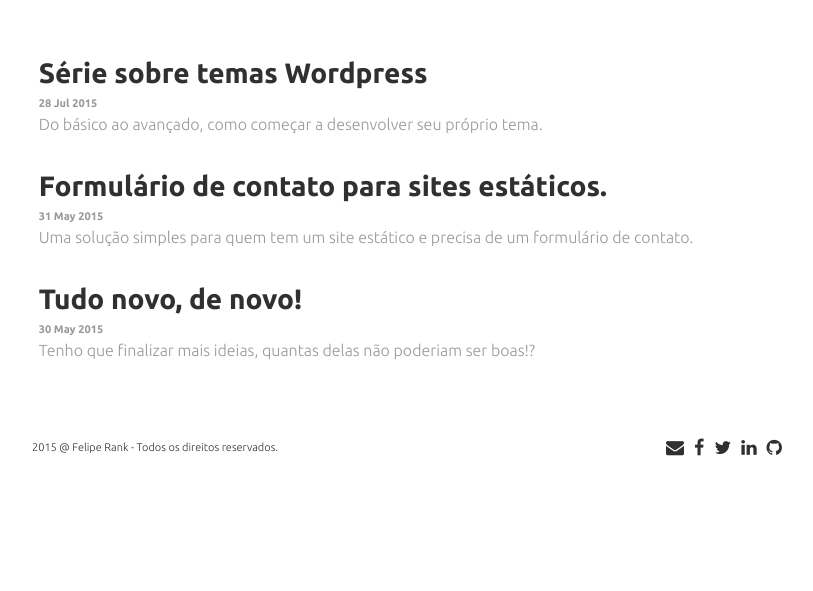
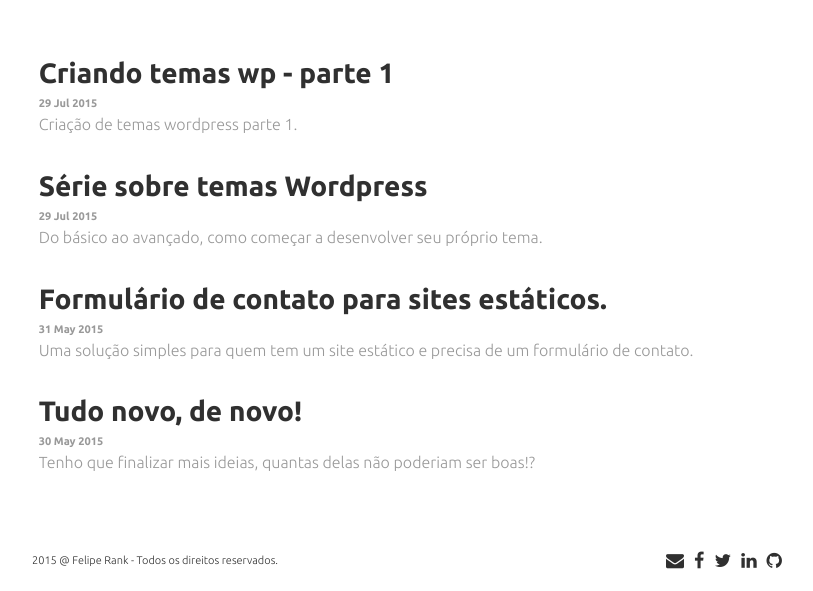
Before and after one commit to btcline/raank.github.io, a Jekyll site: the page built from blog.html, in a window 1280 px wide. Shown: the part 402-993 px from the top of the page, without its empty margins (233-1046 px from the left). Built offline with Jekyll 4.4.1, drawn with Linux system fonts in a browser that asks for light colours; nearby versions of some CDN libraries; before the commit the page ends 900 px from its top, so only the background shows below that; some of the changed lines change nothing that is shown.

Commit message:
POST: Criando temas wp parte 1

```diff
--- /dev/null
+++ b/_posts/2015-07-28-criando-temas-wp-parte-1.md
@@ -0,0 +1,87 @@
+---
+layout: post
+title: Criando temas wp - parte 1
+date:   2015-07-28 22:00:00 -03:00
+categories: wordpress, temas
+excerpt_separator: <!--more-->
+description: Criação de temas wordpress parte 1.
+---
+
+{: .excerpt}
+Criação de temas wordpress parte 1.
+
+<!--more-->
+
+Fala galera, primeiramente vamos definir a estrutura de um tema, isso vareia de acordo com o que precisamos, vamos criar algo básico.
+
+### Passo 1:
+Criando arquivos
+
+{: .list-components}
+ - 404.php / Página de erro
+ - archive.php / Arquivos de posts
+ - author.php / Posts do autor
+ - category.php /  Arquivos de posts por Categorias
+ - footer.php / Rodapé
+ - functions.php / Funções do tema
+ - gulpfile.js / Ferramenta de automatização
+ - header.php / Cabeçalho
+ - index.php / Home (arquivo principal)
+ - package.json / Dependências do gulp
+ - page.php / Template de páginas padrão
+ - search.php / Template de busca
+ - searchform.php / Formulário de busca
+ - sidebar.php / Sidebar
+ - single.php / Post único
+ - style.css / Estilos
+ - tag.php / Arquivos de posts por tag
+
+ [Link do Commit](https://github.com/raank/wp-theme/commit/4ff7b33560d537ab39793628fee2320d1d5188ff){:target="_blank"}
+
+### Passo 2:
+Pastas adicionais
+
+{: .list-components}
+ - core/ Modularização das funções e etc
+ - assets/ [ sass, js, images ] Arquivos de estilos e scripts js
+ - build/ [ css, js, images ] Arquivos compilados
+
+### Passo 3:
+Ferramentas de automatização e componentes
+
+{: .list-components}
+ - [gulpfile.js](https://github.com/raank/wp-theme/commit/571b92e42d92556eebfb9020d41054d730440b7a){:target="_blank"}
+ - [package.json](https://github.com/raank/wp-theme/commit/f788963cea4fa63661dc5e0a97eef0deceff18b8){:target="_blank"}
+ - [bower.json](https://github.com/raank/wp-theme/commit/3b2fb843980bb8febea037882143ba7c754a761a){:target="_blank"}
+
+Usaremos os components do Modernizr e Bootstrap.
+
+### Passo 4:
+Inserindo as informações do tema
+
+~~~css
+/*
+Theme Name: Wp Theme
+Author: Felipe Rank
+Author URI: https://raank.github.io/
+Description: Tema básico para wordpress
+Version: 1.0.0
+*/
+~~~
+PS: esse comentário acima tem que ser inserido no "style.css" do nosso tema.
+[Link do Commit](https://github.com/raank/wp-theme/commit/742f8e883f0a57e3b74fb1eac21f221803421f5b){:target="_blank"}
+
+### Passo 5:
+Inserindo html no tema
+
+{: .list-components}
+ - [Inserindo html básico do head e footer](https://github.com/raank/wp-theme/commit/748169d49d47cdd0f82000e405c2830027e9273c){:target="_blank"}
+ - [Inserindo as duas tags principais nos arquivos](https://github.com/raank/wp-theme/commit/aec65597480b1be93fd9d70ba0c8137e37ab97c8){:target="_blank"}
+ - [Adicionando estrutura padrão](https://github.com/raank/wp-theme/commit/650124e567d6454260452cd46c51b7f594ec9261){:target="_blank"} / Usaremos essa estrutura para todos os arquivos com loop
+
+
+Bom galera, essa foi a primeira parte, serão 5 passos por posts, dúvidas, erros é só entrar em [contato](https://raank.github.io/contato/) ou fazer seu comentário!<br>
+Até a próxima marujos.
+
+
+<img class="lazyload" data-src="http://i.imgur.com/jOCaybJ.gif" alt="vlw flw">
--- a/_posts/2015-07-28-serie-sobre-temas-wordpress.md
+++ b/_posts/2015-07-28-serie-sobre-temas-wordpress.md
@@ -1,8 +1,8 @@
 ---
 layout: post
 title: Série sobre temas Wordpress
-date:   2015-07-28
-categories: jekyll, contato
+date:   2015-07-28 21:00:00 -03:00
+categories: wordpress, temas
 excerpt_separator: <!--more-->
 description: Do básico ao avançado, como começar a desenvolver seu próprio tema.
 ---
@@ -31,5 +31,8 @@
 
 Valeu!
 
+### Passos:
+{: .list-components}
+ - [Parte 1](https://raank.github.io/blog/2015/07/criando-temas-wp-parte-1.html)
 
 <img class="lazyload" data-src="http://i.imgur.com/d6z7vfv.gif" alt="Até mais!">
```
